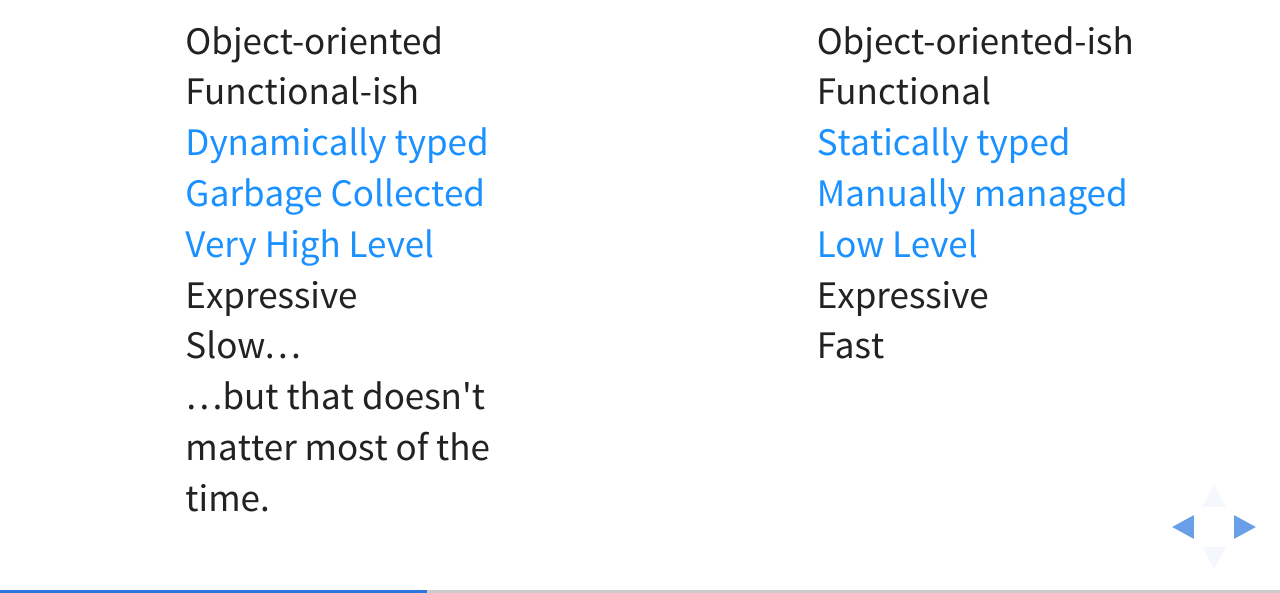
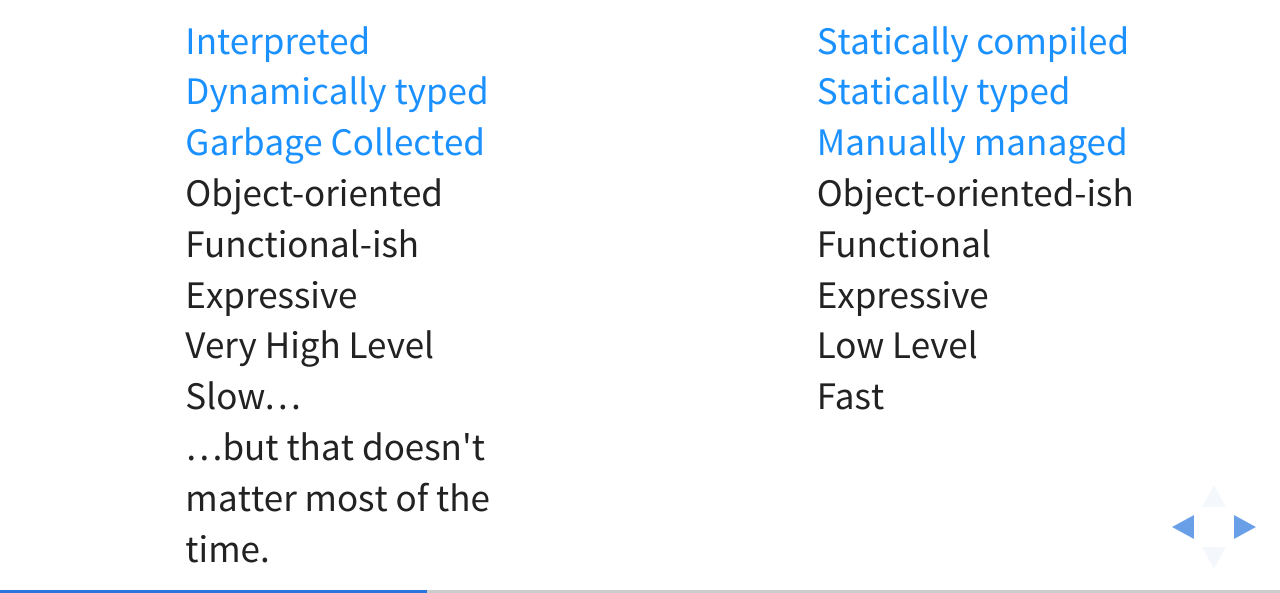
Before and after one commit to amnn/rust_talk, a website: page talk/index.html in a window 1280 px wide. Both pictures are taken after a click on the element 1251 px from the left and 734 px from the top of the page. Shown: the part 207-800 px from the top of the page. Drawn offline with nearby package versions, Linux system fonts and the light colour scheme; files that its build step writes are made by us from their sources.

Commit message:
Talk: Re-order list
 * Highlight things that are being covered in the talk

```diff
--- a/talk/css/main.css
+++ b/talk/css/main.css
@@ -9,7 +9,7 @@ li.muted {
     font-style: oblique;
 }
 
-li.blue {
+li.highlight {
     color: #1b91ff;
 }
 
--- a/talk/index.html
+++ b/talk/index.html
@@ -56,12 +56,13 @@
                 <div class="col left">
                   <h4>Ruby</h4>
                   <ul class="bullet-free">
+                    <li class="highlight">Interpreted</li>
+                    <li class="highlight">Dynamically typed</li>
+                    <li class="highlight">Garbage Collected</li>
                     <li>Object-oriented</li>
                     <li>Functional-ish</li>
-                    <li class="blue">Dynamically typed</li>
-                    <li class="blue">Garbage Collected</li>
-                    <li class="blue">Very High Level</li>
                     <li>Expressive</li>
+                    <li>Very High Level</li>
                     <li>
                       Slow&hellip;<br/>
                       &hellip;but that doesn't matter most of the time.
@@ -71,12 +72,13 @@
                 <div class="col right">
                   <h4>Rust</h4>
                   <ul class="bullet-free">
+                    <li class="highlight">Statically compiled</li>
+                    <li class="highlight">Statically typed</li>
+                    <li class="highlight">Manually managed</li>
                     <li>Object-oriented-ish</li>
                     <li>Functional</li>
-                    <li class="blue">Statically typed</li>
-                    <li class="blue">Manually managed</li>
-                    <li class="blue">Low Level</li>
                     <li>Expressive</li>
+                    <li>Low Level</li>
                     <li>Fast</li>
                   </ul>
                 </div>
```
